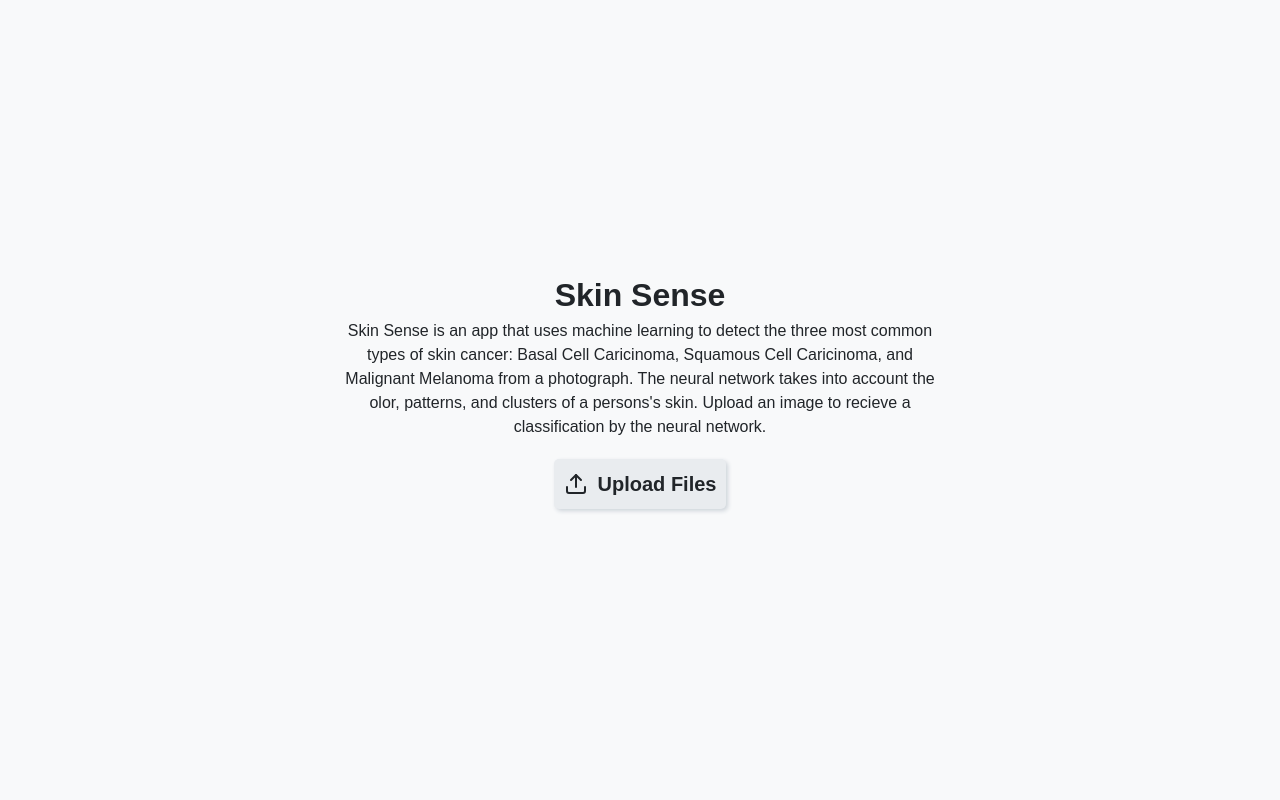
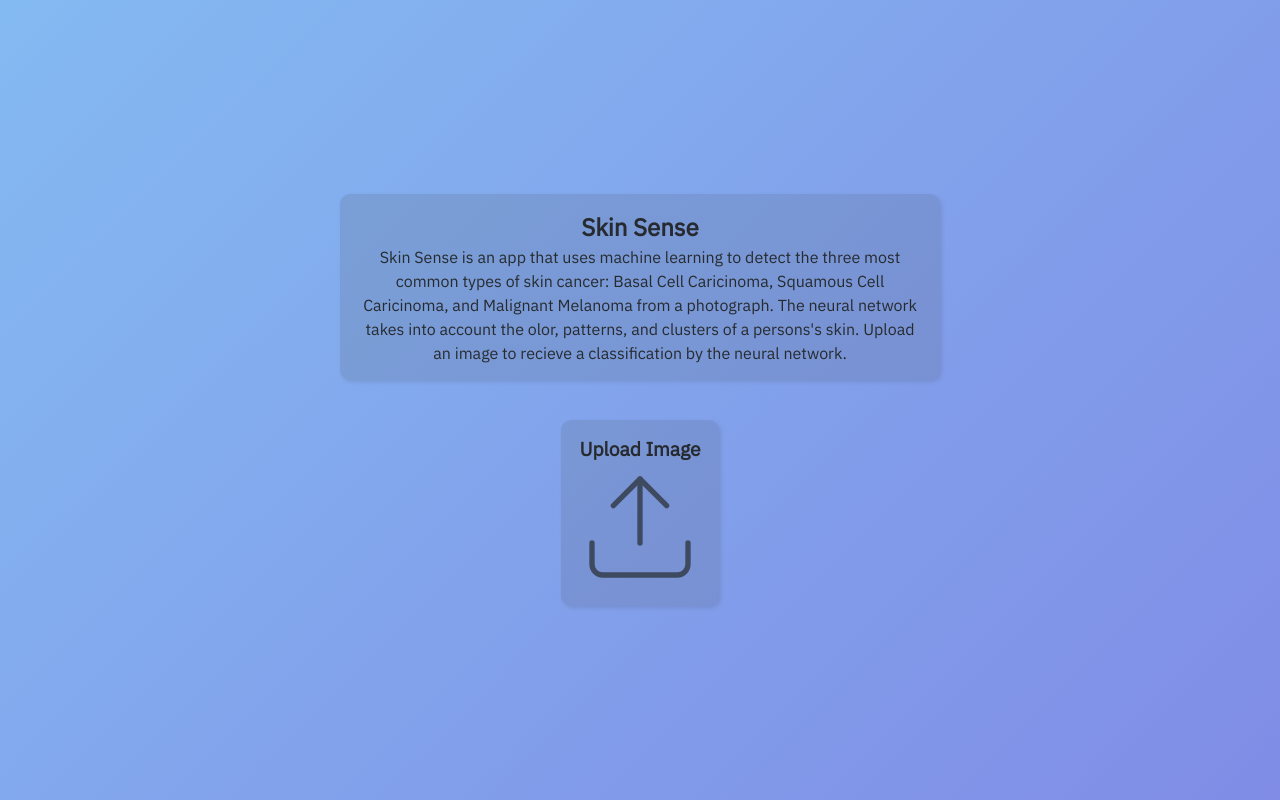
Before and after one commit to rlee7/SkinSense, a website with bundled scripts: page website/index.html in a window 1280 px wide. Built offline with nearby package versions, Linux system fonts and the light colour scheme.

Commit message:
polish: frontend website design

```diff
--- a/website/index.html
+++ b/website/index.html
@@ -4,22 +4,28 @@
     <meta charset="UTF-8">
     <meta name="viewport" content="width=device-width, initial-scale=1.0">
     <meta http-equiv="X-UA-Compatible" content="ie=edge">
+    <link href="https://fonts.googleapis.com/css?family=IBM+Plex+Sans&display=swap" rel="stylesheet">
     <link rel="stylesheet" href="public/bundle.css" />
     <script defer src="public/bundle.js"></script>
     <title>Skin Sense</title>
 </head>
 <body>
   <main>
+    <article>
       <h1>Skin Sense</h1>
       <p>Skin Sense is an app that uses machine learning to detect the three most common types of skin cancer: Basal Cell Caricinoma, Squamous Cell Caricinoma, and Malignant Melanoma from a photograph. The neural network takes into account the olor, patterns, and clusters of a persons's skin. Upload an image to recieve a classification by the neural network.</p>
+      <div class="background"></div>
+    </article>
     <button>
+      <h2>Upload Image</h2>
       <svg
         xmlns="http://www.w3.org/2000/svg"
-          width="24"
-          height="24"
+        width="128"
+        height="128"
+        viewbox="0 0 24 24"
         fill="none"
         stroke="currentColor"
-          stroke-width="2"
+        stroke-width="1"
         stroke-linecap="round"
         stroke-linejoin="round"
       >
@@ -27,8 +33,9 @@
         <polyline points="17 8 12 3 7 8" />
         <line x1="12" y1="3" x2="12" y2="15" />
       </svg>
-        <h2>Upload Files</h2>
+      <div class="background"></div>
     </button>
+    <input type="file" name="somename" size="chars" />
   </main>
 </body>
 </html>
--- a/website/src/main.js
+++ b/website/src/main.js
@@ -1,5 +1,37 @@
 import "./style.css";
 
-document.querySelector("button").addEventListener("click", e => {
-  console.log("button clicked");
+const btn = document.querySelector("button");
+const inpt = document.querySelector("input");
+console.log(btn);
+
+btn.addEventListener("click", e => {
+  inpt.click();
 });
+
+btn.addEventListener("dragenter", e => {
+  e.stopPropagation();
+  e.preventDefault();
+  btn.classList.toggle("expanded");
+  e.dataTransfer.dropEffect = "copy";
+});
+
+btn.addEventListener("dragover", e => {
+  e.stopPropagation();
+  e.preventDefault();
+  let data = e.dataTransfer.getData("text/plain");
+  console.log(data);
+});
+
+btn.addEventListener("dragleave", e => {
+  btn.classList.toggle("expanded");
+});
+
+btn.addEventListener("drop", e => {
+  btn.classList.toggle("expanded");
+  e.stopPropagation();
+  e.preventDefault();
+
+  const dt = e.dataTransfer.files;
+
+  console.log(dt);
+});
--- a/website/src/style.css
+++ b/website/src/style.css
@@ -2,19 +2,39 @@
   margin: 0;
   padding: 0;
   border: 0 none;
-  font-family: Arial, Helvetica, sans-serif;
+  font-family: 'IBM Plex Sans', Arial, Helvetica, sans-serif;
   color: #212529;
 }
 
 html, body {
   height: 100%;
   width: 100%;
-  background-color: #f8f9fa;
+  background: linear-gradient(-45deg, rgba(85, 88, 218, 0.5), rgba(95, 209, 249, 0.5));
+  background-size: 200% 200%;
+  animation: blue-gradient-background 15s ease 0s infinite alternate both;
+  transition: all 100ms ease-in-out;
 }
+
+@keyframes blue-gradient-background {
+	0% {
+		background-position: 0% 50%;
+	}
+	50% {
+		background-position: 100% 50%;
+	}
+	100% {
+		background-position: 0% 50%;
+	}
+}
+
 
 h1, h2, p {
   line-height: 150%;
   text-align: center;
+}
+
+h2 {
+  font-size: 1.2rem;
 }
 
 main {
@@ -22,35 +42,61 @@ main {
   width: 80%;
   min-width: 300px;
   max-width: 600px;
+
   margin: 0 auto;
+
   display: flex;
   align-items: center;
   justify-content: center;
   flex-direction: column;
 }
 
+main > *:first-child {
+  margin-bottom: 40px;
+}
+
+.background {
+  position: absolute;
+  top: 0;
+  right: 0;
+  bottom: 0;
+  left: 0;
+
+  background: #495057;
+  border-radius: 10px;
+  opacity: 0.15;
+  box-shadow: 2px 2px 4px #343a40;
+}
+
+article {
+  position: relative;
+  padding: 15px;
+}
+
 button {
-  margin: 20px;
-  padding: 5px;
+  position: relative;
+  padding: 15px;
+
   display: flex;
   align-items: center;
-  background-color: #e9ecef;
-  border-radius: 5px;
-  box-shadow: 2px 2px 4px #ced4da;
-  transition: transform 0.15s ease-in-out;
+  justify-content: center;
+  flex-direction: column;
+
+  cursor: pointer;
+  background: inherit;
+
+  transition: transform 0.10s ease-in-out;
 }
 
-button:hover {
-  cursor: pointer;
-  transform: scale(1.1, 1.1);
-  transition: transform 0.15s ease-in-out;
+svg {
+  opacity: 0.7;
+  transition: all 100ms ease-in-out;
 }
 
-button:active {
-  transform: scale(1.07, 1.07);
-  transition: transform 0.04s ease-in-out;
+button:hover svg {
+  transition: all 100ms ease-in-out;
 }
 
-button > * {
-  padding: 5px;
+input {
+  display: none;
 }
```
Lines whose indentation alone changed are shown as unchanged.
